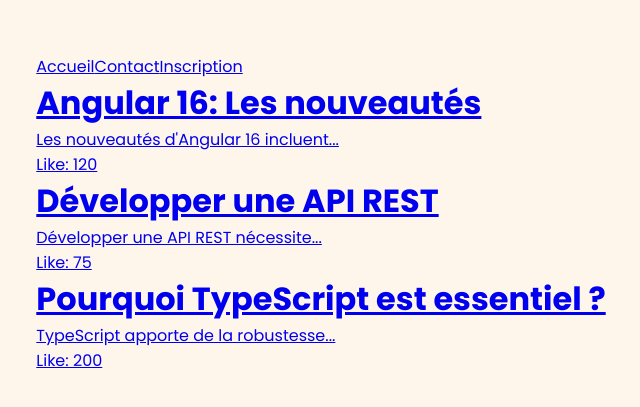
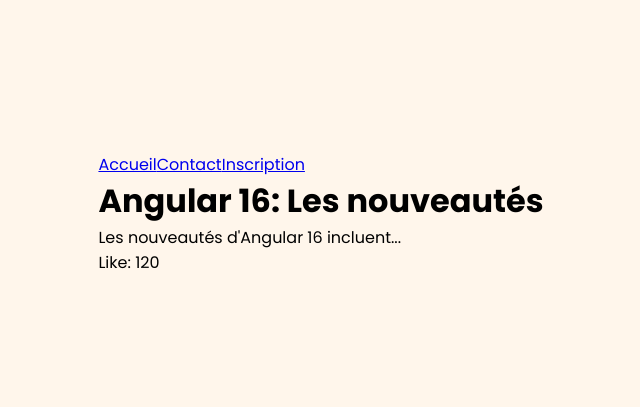
Before and after one commit to Thienthienko/wild-blog, an Angular app: page / in a window 1280 px wide. Shown: the part 187-594 px from the top of the page, without its empty margins (319-959 px from the left). Built offline with nearby package versions, Linux system fonts and the light colour scheme.

Commit message:
challente not done yet

```diff
--- a/src/app/article-page/article-page.component.html
+++ b/src/app/article-page/article-page.component.html
@@ -1 +1,4 @@
-<p>Article ID : {{ articleId }}</p>
+<!-- <p>Article ID : {{ articleId }}</p> -->
+<h1>{{ article.title }}</h1>
+<p>{{ article.content }}</p>
+<p>Like: {{ article.likes }}</p>
--- a/src/app/home-page/home-page.component.html
+++ b/src/app/home-page/home-page.component.html
@@ -4,7 +4,7 @@
   <a [routerLink]="['/signup']">Inscription</a>
 </nav>
 
-@for (article of articles; track $index) { @if(article.isPublished) {
+<!-- @for (article of articles; track $index) { @if(article.isPublished) {
 <a [routerLink]="['/article', article.id]">
   <h1>{{ article.title }}</h1>
   <p>{{ article.content }}</p>
@@ -12,4 +12,6 @@
 </a>
 } } @if(!publishedArticles.length) {
 <p>Aucun article disponible</p>
-}
+} -->
+
+<app-article-page [article]="articles[0]"></app-article-page>
--- a/src/app/home-page/home-page.component.ts
+++ b/src/app/home-page/home-page.component.ts
@@ -1,15 +1,18 @@
 import { CommonModule } from '@angular/common';
 import { Component } from '@angular/core';
 import { RouterLink } from '@angular/router';
+import { ArticlePageComponent } from '../article-page/article-page.component';
 
 @Component({
   selector: 'app-home-page',
   standalone: true,
-  imports: [CommonModule, RouterLink],
+  imports: [CommonModule, RouterLink, ArticlePageComponent],
   templateUrl: './home-page.component.html',
   styleUrl: './home-page.component.scss',
 })
 export class HomePageComponent {
+  messageToChild: string = 'Bonjour depuis le parent !';
+
   articles = [
     {
       id: 1,
```
Also changed, not shown: src/app/article-page/article-page.component.ts (+12 -1 lines).
